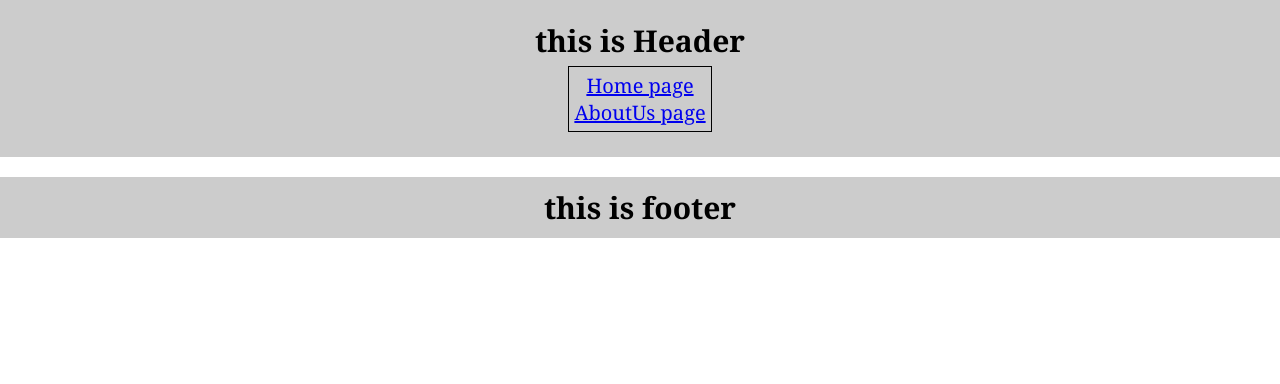
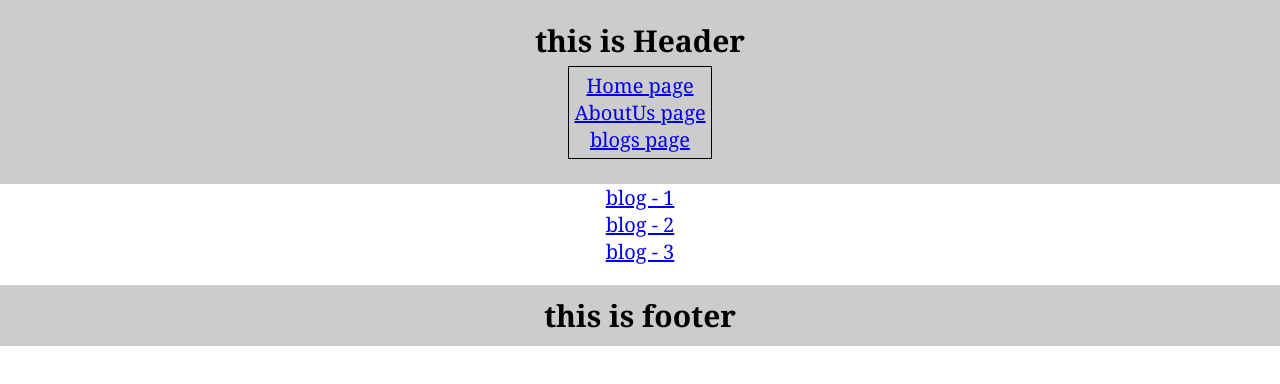
Before and after one commit to Soheiljafarnejad/react-router-dom-SPA, a JavaScript app: page /blogs in a window 1280 px wide. Shown: the top 384 px of the page. Built offline with nearby package versions, Linux system fonts and the light colour scheme; the HTML template or start-up script is replaced by a standard one.

Commit message:
useParams and dynamic blog

```diff
--- a/src/Components/Navigation/Navigation.js
+++ b/src/Components/Navigation/Navigation.js
@@ -10,6 +10,9 @@ const Navigation = () => {
         <li>
           <Link to="/about-us">AboutUs page</Link>
         </li>
+        <li>
+          <Link to="/blogs">blogs page</Link>
+        </li>
       </ul>
     </nav>
   );
--- /dev/null
+++ b/src/Pages/Blog.js
@@ -0,0 +1,13 @@
+import { Link, useParams } from "react-router-dom";
+
+const Blog = () => {
+  const params = useParams();
+  return (
+    <div>
+      <h2>blog-{params.id}</h2>
+      <Link to="/blogs">gi to blogs page</Link>
+    </div>
+  );
+};
+
+export default Blog;
--- /dev/null
+++ b/src/Pages/BlogsPage.js
@@ -0,0 +1,19 @@
+import { Link } from "react-router-dom";
+
+const BlogsPage = () => {
+  return (
+    <ul>
+      <li>
+        <Link to="/blogs/1">blog - 1</Link>
+      </li>
+      <li>
+        <Link to="/blogs/2">blog - 2</Link>
+      </li>
+      <li>
+        <Link to="/blogs/3">blog - 3</Link>
+      </li>
+    </ul>
+  );
+};
+
+export default BlogsPage;
--- a/src/Pages/PageApp.js
+++ b/src/Pages/PageApp.js
@@ -1,6 +1,8 @@
 import { BrowserRouter, Routes, Route } from "react-router-dom";
 import Layout from "../Components/Layout";
 import AboutUsPage from "./AboutUsPage";
+import Blog from "./Blog";
+import BlogsPage from "./BlogsPage";
 import HomePage from "./HomePage";
 const PageApp = () => {
   return (
@@ -9,6 +11,8 @@ const PageApp = () => {
         <Routes>
           <Route path="/" element={<HomePage />} />
           <Route path="/about-us" element={<AboutUsPage />} />
+          <Route path="/blogs" element={<BlogsPage />} />
+          <Route path="/blogs/:id" element={<Blog />} />
         </Routes>
       </Layout>
     </BrowserRouter>
```
